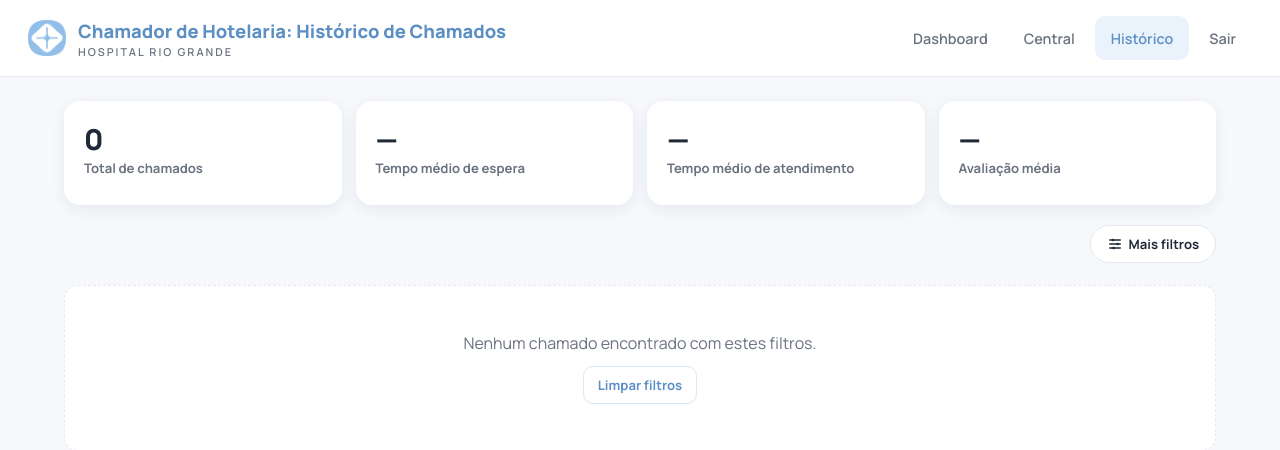
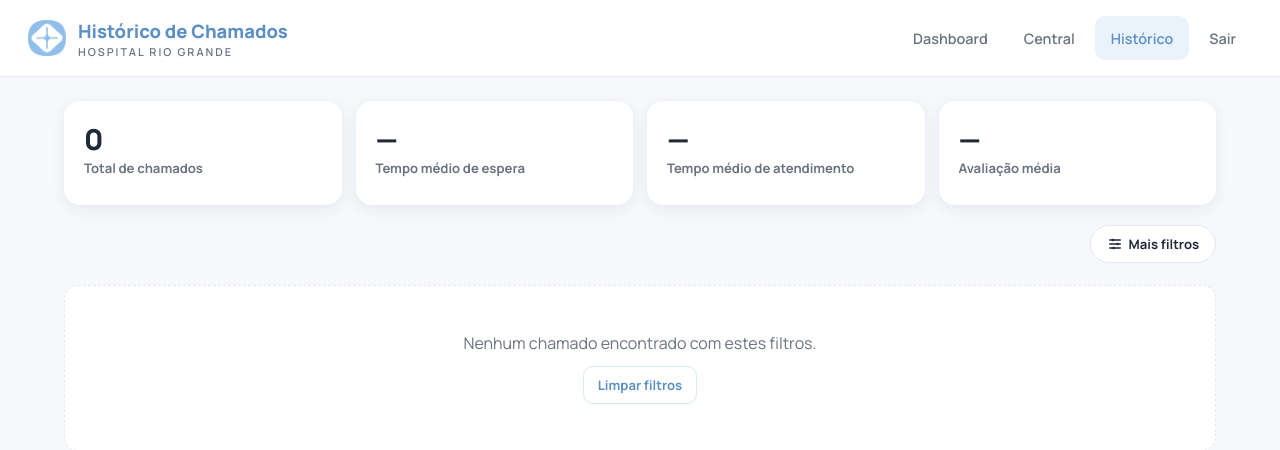
Before and after one commit to mixgsxd2-lab/CENTRAL-DE-CHAMADOS, a Flask app: page /hotelaria/historico in a window 1280 px wide. Shown: the top 450 px of the page. Run offline with Flask 3, Linux system fonts and the light colour scheme; the visitor is signed in with stand-in values (Sample User, id 1); data that the repository does not hold is empty.

Commit message:
Adição da biblioteca "tzdata" no "requirements.txt" e modificações textuais pontuais

```diff
--- a/requirements.txt
+++ b/requirements.txt
@@ -1,3 +1,4 @@
 Flask==3.1.3
 gunicorn==23.0.0
 qrcode==8.2
+tzdata
--- a/templates/enfermagem/configuracoes.html
+++ b/templates/enfermagem/configuracoes.html
@@ -20,7 +20,6 @@
       <div class="cabecalho-cartao-config">
         <div>
           <h2>Gerador de QR Code por Leito</h2>
-          <p>Escolha um leito para gerar o QR Code próprio dele — ao escanear, o paciente já cai direto em "como podemos ajudar?", sem escolher andar/leito na tela.</p>
         </div>
       </div>
 
@@ -53,7 +52,7 @@
       <p class="texto-carregando" id="avisoSemLeitoQrcode">Selecione um andar e um leito ativo para gerar o QR Code.</p>
     </section>
 
-    <section class="cartao-config cartao-acesso-paciente">
+    <!-- <section class="cartao-config cartao-acesso-paciente">
       <div class="cabecalho-cartao-config">
         <div>
           <h2>Acesso do Paciente (QR Code)</h2>
@@ -72,7 +71,7 @@
           <p class="texto-suave">O QR Code é fixo — imprima uma vez e afixe no leito/quarto. Cada escaneamento libera o acesso só até a meia-noite; para derrubar um acesso antes disso, use "Acesso pelo QR Code" no fim da página.</p>
         </div>
       </div>
-    </section>
+    </section> -->
 
     <section class="cartao-config">
       <div class="cabecalho-cartao-config">
--- a/templates/hotelaria/historico.html
+++ b/templates/hotelaria/historico.html
@@ -1,5 +1,5 @@
 {% extends "hotelaria/base.html" %}
-{% block titulo %}Chamador de Hotelaria: Histórico de Chamados{% endblock %}
+{% block titulo %}Histórico de Chamados{% endblock %}
 {% block estilos_extra %}
 <script>
   window.SERVICOS = {{ servicos|tojson }};
@@ -10,7 +10,7 @@
   <div class="marca">
     <img src="{{ url_for('static', filename='img/hotelaria-logo-icon.png') }}" alt="Hospital Rio Grande" class="selo">
     <div>
-      Chamador de Hotelaria: Histórico de Chamados
+      Histórico de Chamados
       <span class="subtitulo">Hospital Rio Grande</span>
     </div>
   </div>
```
Also changed, not shown: hospital_rio_grande.db (added).
